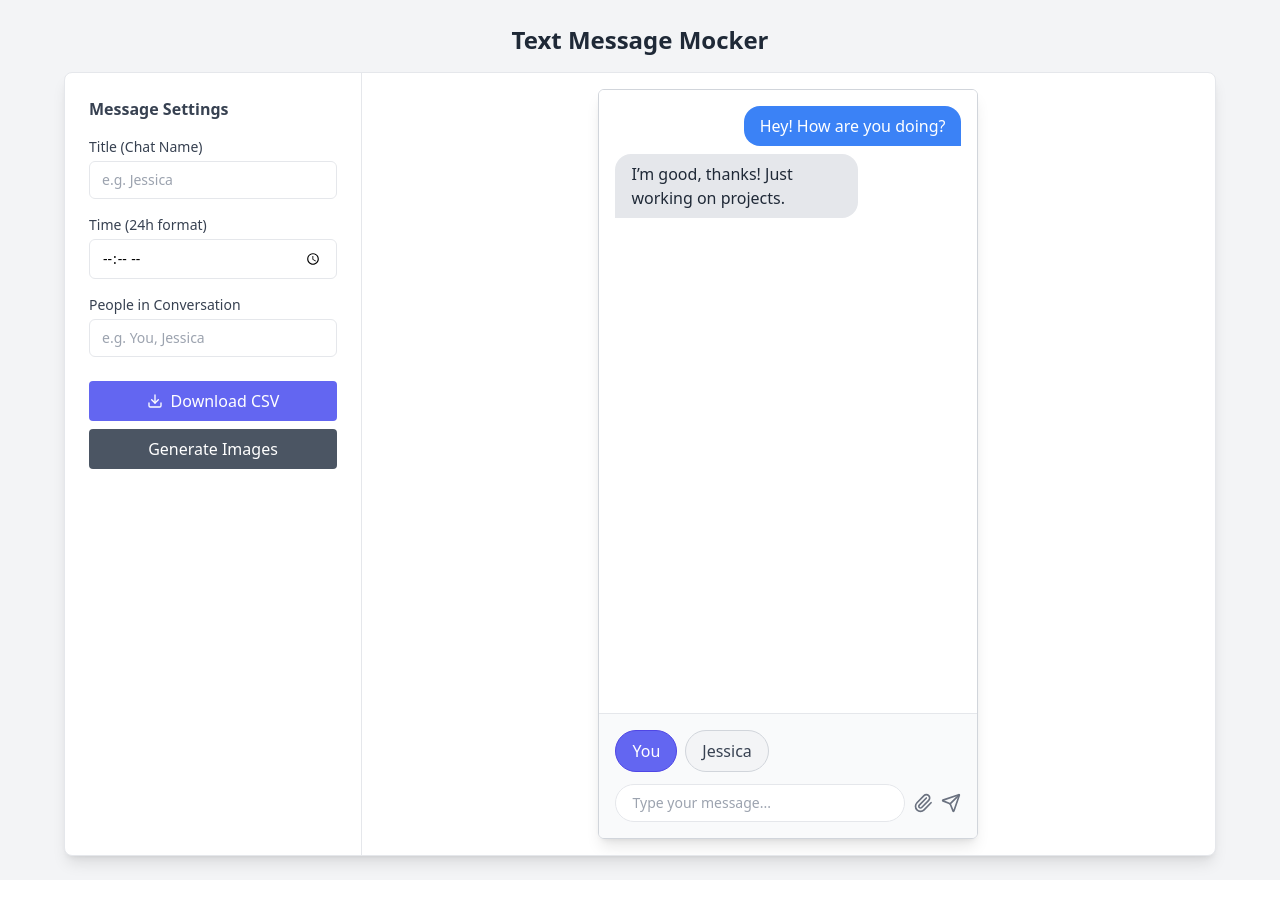
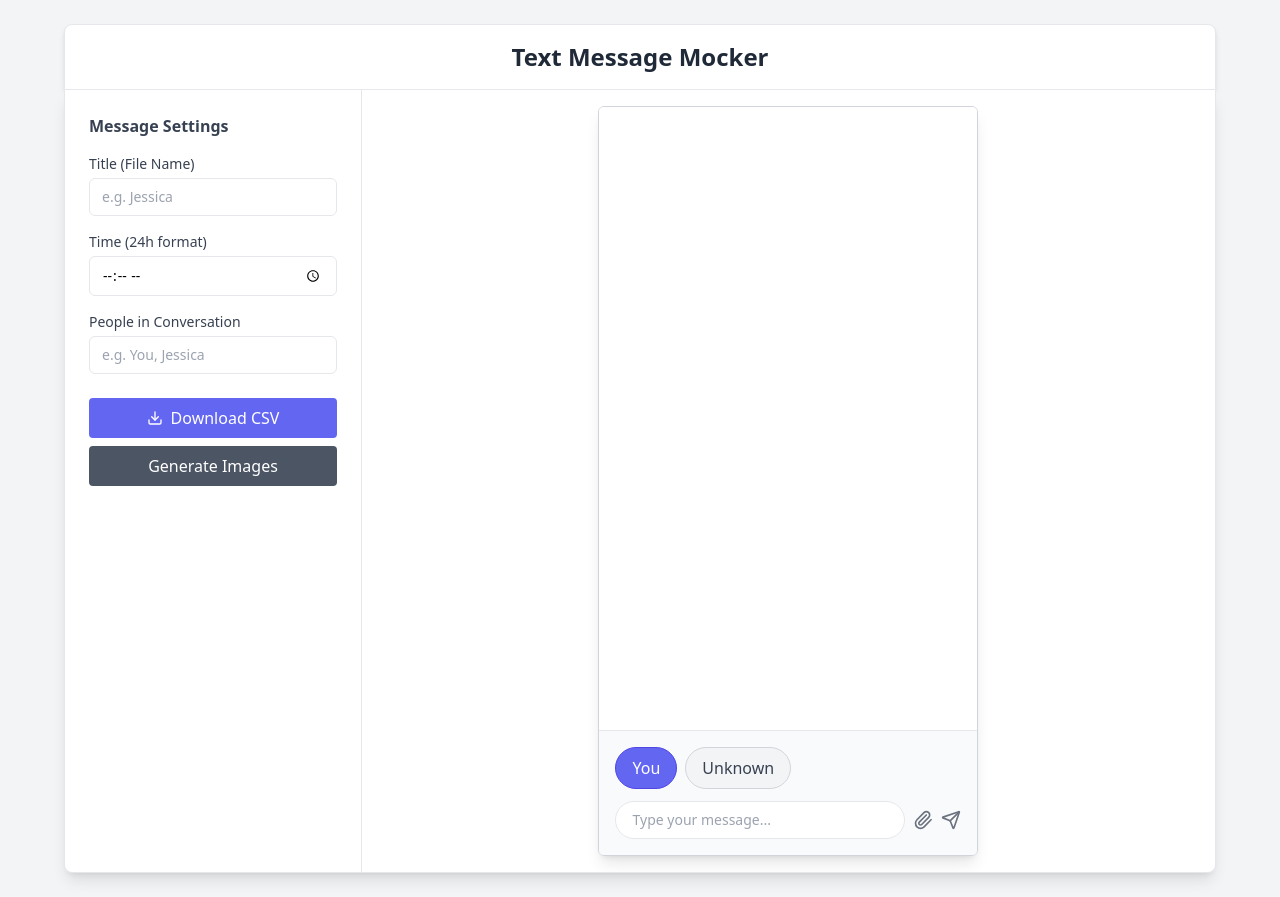
Before and after one commit to Dize01/mock-message-generator, a React (Vite) app: page / in a window 1280 px wide. Built offline with nearby package versions, Linux system fonts and the light colour scheme.

Commit message:
participant fixed

```diff
--- a/src/App.jsx
+++ b/src/App.jsx
@@ -4,10 +4,8 @@ import ChatPreview from './components/ChatPreview';
 import MessageInput from './components/MessageInput';
 
 function App() {
-  const [messages, setMessages] = useState([
-    { id: 1, sender: 'You', text: 'Hey! How are you doing?' },
-    { id: 2, sender: 'Jessica', text: 'I’m good, thanks! Just working on projects.' }
-  ]);
+  const [messages, setMessages] = useState([ ]);
+  const [participants, setParticipants] = useState('');
 
   useEffect(() => {
     console.log('Updated messages:', messages);
@@ -15,13 +13,20 @@ function App() {
 
   return (
 <div className="min-h-screen bg-gray-100 flex flex-col items-center py-6 px-4">
-      <h1 className="text-2xl font-semibold text-gray-800 mb-4 text-center">Text Message Mocker</h1>
+  {/* Simple Header */}
+  <header className="w-full max-w-6xl bg-white rounded-t-lg shadow-md px-6 py-4 border-b border">
+    <h1 className="text-2xl font-bold text-gray-800 text-center">Text Message Mocker</h1>
+  </header>
 
-      <div className="flex flex-col md:flex-row w-full max-w-6xl bg-white rounded-lg shadow-lg overflow-hidden border">
+  <div className="flex flex-col md:flex-row w-full max-w-6xl bg-white rounded-b-lg shadow-lg overflow-hidden border-t-0 border">
     {/* Left Sidebar */}
     <div className="w-full md:w-1/3 p-6 border-b md:border-b-0 md:border-r">
       <h2 className="text-md font-semibold text-gray-700 mb-4">Message Settings</h2>
-          <ConfigPanel messages={messages} />
+      <ConfigPanel
+        messages={messages}
+        participants={participants}
+        setParticipants={setParticipants}
+      />
     </div>
 
     {/* Right Workspace */}
@@ -36,13 +41,16 @@ function App() {
 
         {/* Message Input Area */}
         <div className="p-4 border-t bg-gray-50">
-              <MessageInput setMessages={setMessages} />
+          <MessageInput
+            setMessages={setMessages}
+            participants={participants}
+          />
+        </div>
+      </div>
     </div>
   </div>
 </div>
 
-      </div>
-    </div>
   );
 }
 
--- a/src/components/ConfigPanel.jsx
+++ b/src/components/ConfigPanel.jsx
@@ -2,16 +2,17 @@ import { useState } from 'react';
 import DownloadCSVButton from './DownloadCSVButton';
 import GenerateImagesButton  from './GenerateImagesButton';
 
-function ConfigPanel({ messages }) {
+function ConfigPanel({ messages, participants, setParticipants }) {
+
   const [title, setTitle] = useState('');
   const [time, setTime] = useState('');
-  const [participants, setParticipants] = useState('');
+
 
   return (
     <div className="space-y-4">
       <div>
 
-        <label className="block text-sm font-medium text-gray-700 mb-1">Title (Chat Name)</label>
+        <label className="block text-sm font-medium text-gray-700 mb-1">Title (File Name)</label>
         <input
           type="text"
           placeholder="e.g. Jessica"
--- a/src/components/MessageInput.jsx
+++ b/src/components/MessageInput.jsx
@@ -1,9 +1,11 @@
 import { useState } from 'react';
 import { Paperclip, Send } from 'lucide-react';
 
-function MessageInput({ setMessages }) {
+function MessageInput({ setMessages, participants }) {
   const [message, setMessage] = useState('');
   const [sender, setSender] = useState('You');
+
+  const secondParticipant = participants?.trim() || 'Unknown';
 
   // Resize & convert image to base64
   const resizeImageToBase64 = (file, callback) => {
@@ -65,7 +67,7 @@ function MessageInput({ setMessages }) {
     <div className="space-y-3">
       {/* Sender Buttons */}
       <div className="flex gap-2">
-        {['You', 'Jessica'].map((name) => (
+        {['You', secondParticipant].map((name) => (
           <button
             key={name}
             onClick={() => setSender(name)}
```
Lines whose indentation alone changed are shown as unchanged.
